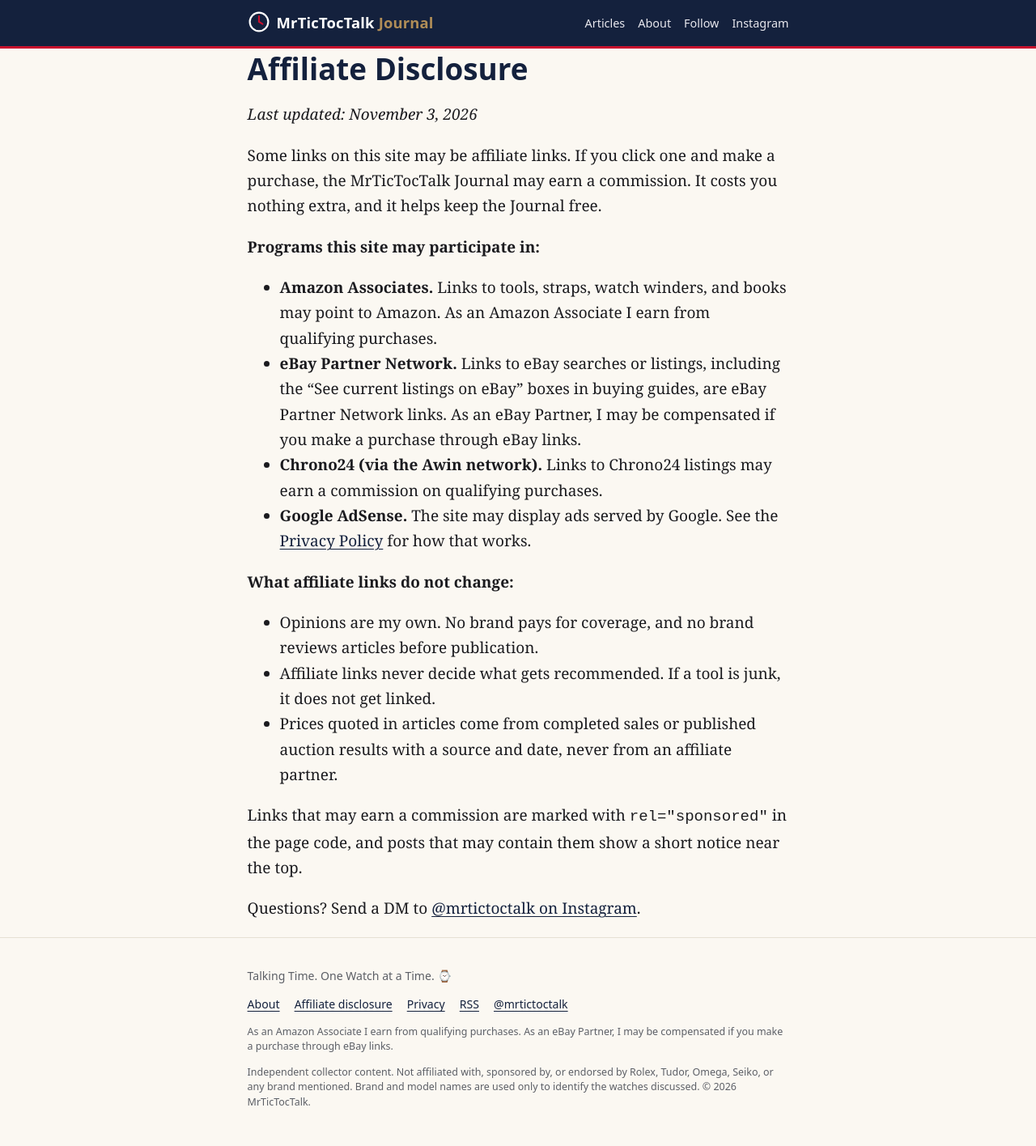
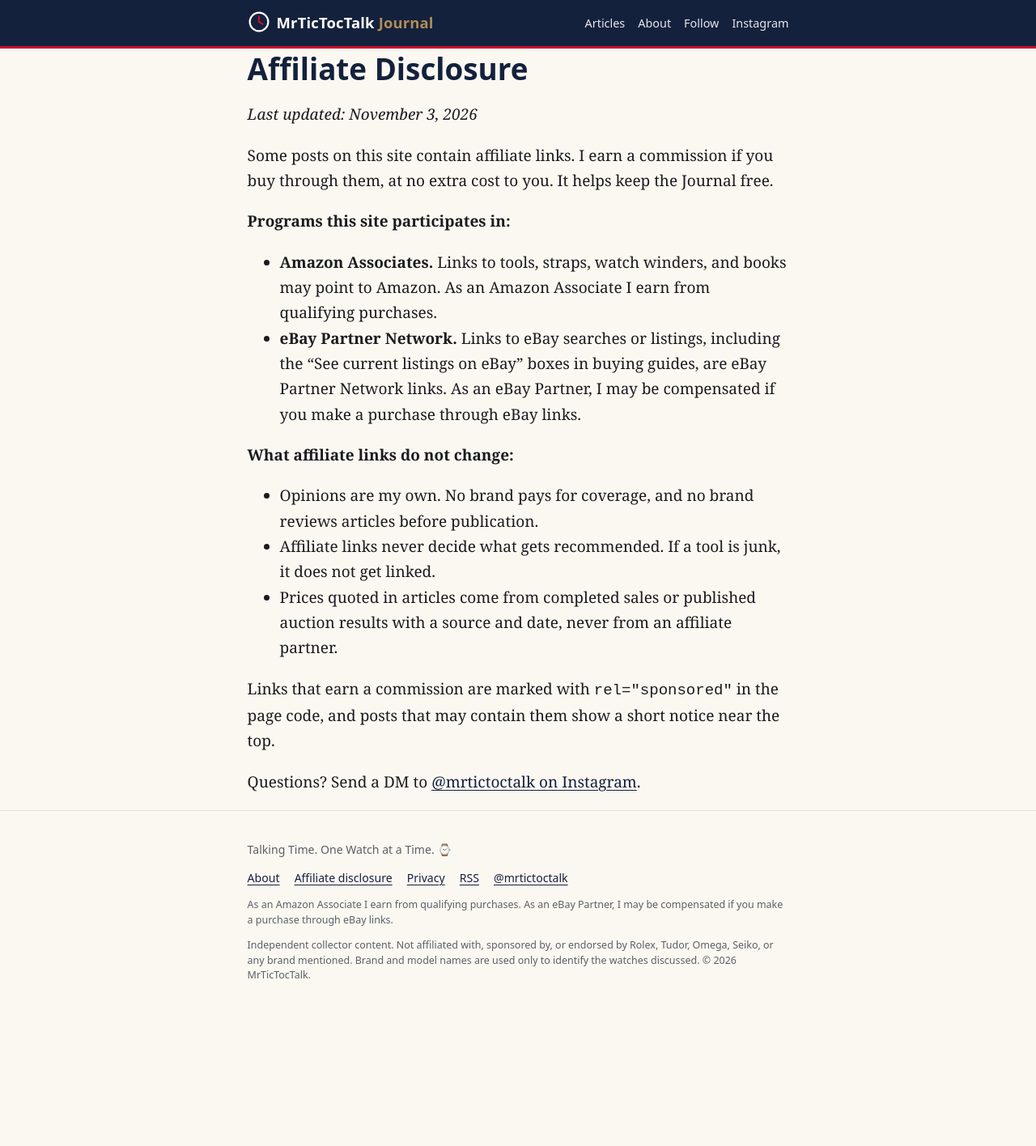
Before and after one commit to williec677/williec677.github.io, a Jekyll site: the page built from affiliate-disclosure.md, in a window 1280 px wide. Shown: the whole page at 81% size. Built offline with Jekyll 4.4.1, drawn with Linux system fonts in a browser that asks for light colours; after the commit the page ends 1259 px from its top, so only the background shows below that.

Commit message:
Disclosure: remove Chrono24 and AdSense mentions until active; Chrono24 links render as plain links
- aff.html: rel=sponsored nofollow only when tracking is actually applied; untagged links (Chrono24 while Awin IDs are blank) are plain rel=noopener links
- Affiliate Disclosure page: new commission wording, only Amazon Associates and eBay Partner Network listed (required lines kept)
- Privacy page: Chrono24 and the AdSense advertising section removed

```diff
--- a/_includes/aff.html
+++ b/_includes/aff.html
@@ -1,6 +1,7 @@
 {%- comment -%}
 Affiliate link. Usage: {% include aff.html network="amazon|ebay|chrono24" url="https://..." text="link text" %}
 eBay links also get customid=<post slug> (or include.customid) so EPN reports show which post earned.
-Renders a plain link until the matching ID is set in _config.yml, then adds tracking automatically.
+Renders a plain link (rel="noopener", no sponsored label) until the matching ID is set in _config.yml,
+then adds tracking and rel="sponsored nofollow" automatically. Chrono24 stays a plain link while awin_affid or chrono24_awinmid is blank.
 {%- endcomment -%}
-{%- assign n = include.network -%}{%- assign u = include.url -%}{%- assign tagged = u -%}{%- assign enc = u | url_encode -%}{%- if u contains '?' -%}{%- assign j = '&' -%}{%- else -%}{%- assign j = '?' -%}{%- endif -%}{%- if n == 'amazon' and site.affiliates.amazon_tag != '' -%}{%- assign tagged = u | append: j | append: 'tag=' | append: site.affiliates.amazon_tag -%}{%- elsif n == 'ebay' and site.affiliates.ebay_campid != '' -%}{%- assign tagged = u | append: j | append: 'mkcid=1&mkrid=711-53200-19255-0&siteid=0&campid=' | append: site.affiliates.ebay_campid | append: '&toolid=10001&mkevt=1' -%}{%- assign cid = include.customid | default: page.slug -%}{%- if cid and cid != '' -%}{%- assign tagged = tagged | append: '&customid=' | append: cid -%}{%- endif -%}{%- elsif n == 'chrono24' and site.affiliates.awin_affid != '' and site.affiliates.chrono24_awinmid != '' -%}{%- assign tagged = 'https://www.awin1.com/cread.php?awinmid=' | append: site.affiliates.chrono24_awinmid | append: '&awinaffid=' | append: site.affiliates.awin_affid | append: '&ued=' | append: enc -%}{%- endif -%}<a href="{{ tagged }}" rel="sponsored nofollow noopener" target="_blank">{{ include.text }}</a>
+{%- assign n = include.network -%}{%- assign u = include.url -%}{%- assign tagged = u -%}{%- assign enc = u | url_encode -%}{%- if u contains '?' -%}{%- assign j = '&' -%}{%- else -%}{%- assign j = '?' -%}{%- endif -%}{%- if n == 'amazon' and site.affiliates.amazon_tag != '' -%}{%- assign tagged = u | append: j | append: 'tag=' | append: site.affiliates.amazon_tag -%}{%- elsif n == 'ebay' and site.affiliates.ebay_campid != '' -%}{%- assign tagged = u | append: j | append: 'mkcid=1&mkrid=711-53200-19255-0&siteid=0&campid=' | append: site.affiliates.ebay_campid | append: '&toolid=10001&mkevt=1' -%}{%- assign cid = include.customid | default: page.slug -%}{%- if cid and cid != '' -%}{%- assign tagged = tagged | append: '&customid=' | append: cid -%}{%- endif -%}{%- elsif n == 'chrono24' and site.affiliates.awin_affid != '' and site.affiliates.chrono24_awinmid != '' -%}{%- assign tagged = 'https://www.awin1.com/cread.php?awinmid=' | append: site.affiliates.chrono24_awinmid | append: '&awinaffid=' | append: site.affiliates.awin_affid | append: '&ued=' | append: enc -%}{%- endif -%}{%- if tagged != u -%}{%- assign rel = "sponsored nofollow noopener" -%}{%- else -%}{%- assign rel = "noopener" -%}{%- endif -%}<a href="{{ tagged }}" rel="{{ rel }}" target="_blank">{{ include.text }}</a>
--- a/affiliate-disclosure.md
+++ b/affiliate-disclosure.md
@@ -2,18 +2,16 @@
 layout: page
 title: Affiliate Disclosure
 permalink: /affiliate-disclosure/
-description: "How the MrTicTocTalk Journal may earn money from links and ads."
+description: "How the MrTicTocTalk Journal earns money from affiliate links."
 ---
 _Last updated: November 3, 2026_
 
-Some links on this site may be affiliate links. If you click one and make a purchase, the MrTicTocTalk Journal may earn a commission. It costs you nothing extra, and it helps keep the Journal free.
+Some posts on this site contain affiliate links. I earn a commission if you buy through them, at no extra cost to you. It helps keep the Journal free.
 
-**Programs this site may participate in:**
+**Programs this site participates in:**
 
 * **Amazon Associates.** Links to tools, straps, watch winders, and books may point to Amazon. As an Amazon Associate I earn from qualifying purchases.
 * **eBay Partner Network.** Links to eBay searches or listings, including the "See current listings on eBay" boxes in buying guides, are eBay Partner Network links. As an eBay Partner, I may be compensated if you make a purchase through eBay links.
-* **Chrono24 (via the Awin network).** Links to Chrono24 listings may earn a commission on qualifying purchases.
-* **Google AdSense.** The site may display ads served by Google. See the [Privacy Policy](/privacy/) for how that works.
 
 **What affiliate links do not change:**
 
@@ -21,6 +19,6 @@ Some links on this site may be affiliate links. If you click one and make a purc
 * Affiliate links never decide what gets recommended. If a tool is junk, it does not get linked.
 * Prices quoted in articles come from completed sales or published auction results with a source and date, never from an affiliate partner.
 
-Links that may earn a commission are marked with `rel="sponsored"` in the page code, and posts that may contain them show a short notice near the top.
+Links that earn a commission are marked with `rel="sponsored"` in the page code, and posts that may contain them show a short notice near the top.
 
 Questions? Send a DM to [@mrtictoctalk on Instagram](https://www.instagram.com/mrtictoctalk/).
```
Also changed, not shown: privacy.md (+1 -5 lines).
